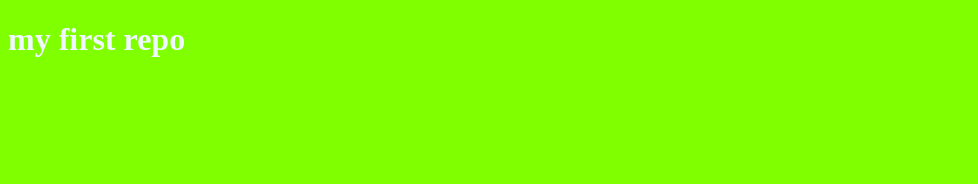
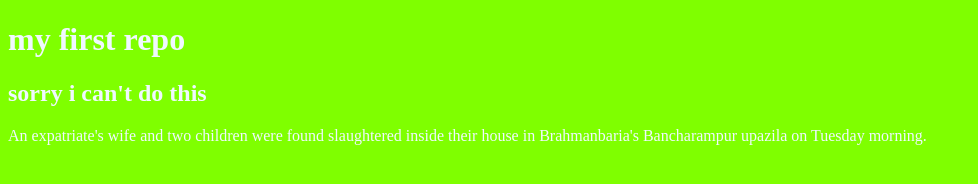
Before and after one commit to jubayerosds/my-first-ripo, a plain HTML site: page index.html in a window 1280 px wide. Shown: the whole page, without its empty margins (0-978 px from the left). Drawn offline with Linux system fonts and the light colour scheme.

Commit message:
added hadder

```diff
--- a/index.html
+++ b/index.html
@@ -10,5 +10,7 @@
     <h1>
         my first repo
     </h1>
+    <h2>sorry i can't do this</h2>
+    <p>An expatriate's wife and two children were found slaughtered inside their house in Brahmanbaria's Bancharampur upazila on Tuesday morning.</p>
 </body>
 </html>
```
